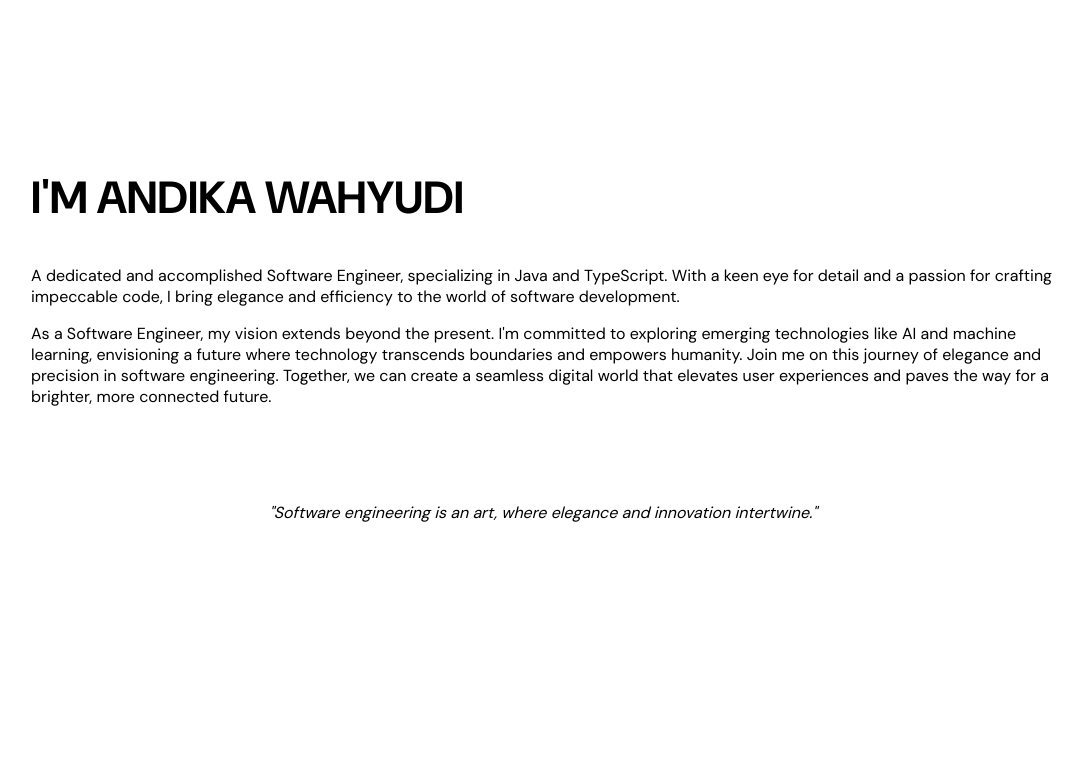
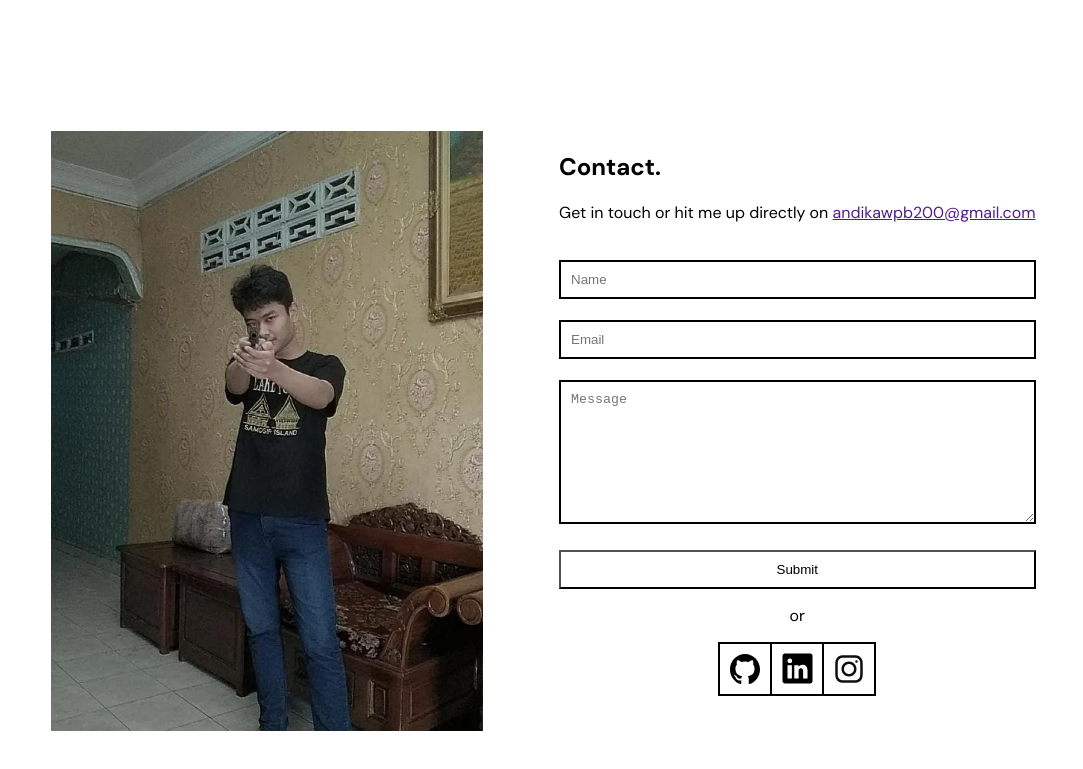
Before and after one commit to gsnipedev/gsnipedev.github.io, a plain HTML site: page index.html in a window 1280 px wide. Shown: the part 803-1572 px from the top of the page, without its empty margins (97-1180 px from the left). Drawn offline with Linux system fonts and the light colour scheme.

Commit message:
add contact

```diff
--- a/index.html
+++ b/index.html
@@ -67,39 +67,103 @@
           </div>
         </section>
 
-        <section class="section">
-          <div class="container">
-            <h1 class="big-title" data-value="I'M ANDIKA WAHYUDI">
-              I'M ANDIKA WAHYUDI
-            </h1>
+        <section class="section" id="contact">
+          <div class="container contact-container">
+            <div>
+              <img src="/assets/image/andika.jpg" id="contact-image" />
+            </div>
 
-            <p>
-              A dedicated and accomplished Software Engineer, specializing in
-              Java and TypeScript. With a keen eye for detail and a passion for
-              crafting impeccable code, I bring elegance and efficiency to the
-              world of software development.
-            </p>
+            <div>
+              <h1>Contact.</h1>
 
-            <p>
-              As a Software Engineer, my vision extends beyond the present. I'm
-              committed to exploring emerging technologies like AI and machine
-              learning, envisioning a future where technology transcends
-              boundaries and empowers humanity. Join me on this journey of
-              elegance and precision in software engineering. Together, we can
-              create a seamless digital world that elevates user experiences and
-              paves the way for a brighter, more connected future.
-            </p>
+              <div>
+                <p>
+                  Get in touch or hit me up directly on
+                  <a href="">andikawpb200@gmail.com</a>
+                </p>
+              </div>
 
-            <br />
-            <br />
-            <br />
+              <form action="">
+                <br />
 
-            <center>
-              <p class="normal-quote">
-                "Software engineering is an art, where elegance and innovation
-                intertwine."
-              </p>
-            </center>
+                <div>
+                  <input
+                    type="text"
+                    name=""
+                    id=""
+                    placeholder="Name"
+                    required
+                  />
+                </div>
+                <br />
+                <div>
+                  <input
+                    type="email"
+                    name=""
+                    id=""
+                    placeholder="Email"
+                    required
+                  />
+                </div>
+                <br />
+
+                <div>
+                  <textarea
+                    name=""
+                    id=""
+                    required
+                    rows="8"
+                    placeholder="Message"
+                  ></textarea>
+                </div>
+
+                <br />
+
+                <button class="contact-submit-button" type="submit">
+                  Submit
+                </button>
+              </form>
+
+              <center>
+                <p>or</p>
+              </center>
+
+              <center>
+                <table class="normal-table">
+                  <tbody>
+                    <tr>
+                      <td>
+                        <button class="social-button">
+                          <img
+                            src="/assets/icon/github.svg"
+                            alt="github icon"
+                            width="30"
+                          />
+                        </button>
+                      </td>
+                      <td>
+                        <button class="social-button">
+                          <img
+                            src="/assets/icon/linkedin.svg"
+                            alt="github icon"
+                            width="45"
+                          />
+                        </button>
+                      </td>
+                      <td>
+                        <button class="social-button">
+                          <img
+                            src="/assets/icon/instagram.svg"
+                            alt="github icon"
+                            width="30"
+                          />
+                        </button>
+                      </td>
+                    </tr>
+                  </tbody>
+                </table>
+              </center>
+            </div>
           </div>
         </section>
       </div>
--- a/styles/autoload.css
+++ b/styles/autoload.css
@@ -1,7 +1,11 @@
 @import "./color-palette.css";
 
 @import "./body.css";
+@import "./image.css";
+@import "./divider.css";
+@import "./input.css";
 @import "./container.css";
+@import "./table.css";
 @import "./quote.css";
 @import "./button.css";
 @import "./navbar.css";
--- a/styles/body.css
+++ b/styles/body.css
@@ -1,12 +1,12 @@
+html{
+    scroll-behavior: smooth;
+}
+
 body{
-    scroll-behavior: smooth;
-
     position: relative;
     margin: 0;
     font-family: dmsans;
     font-size: 16px;
     font-style: normal;
-
     display: grid;
-
 }
--- a/styles/button.css
+++ b/styles/button.css
@@ -15,6 +15,38 @@
     outline: 2px solid black;
 }
 
+.contact-submit-button{
+  width: 100%;
+  box-sizing: border-box;
+  padding: 10px;
+
+  border-radius: 0;
+  background-color: var(--light);
+
+  cursor: pointer;
+
+  background: linear-gradient(to right, var(--dark) 50%, white 50%);
+  background-size: 200% 100%;
+  background-position: right bottom;
+  transition: all .5s ease-out;
+}
+
+.social-button{
+  all: unset;
+  cursor: pointer;
+  width: 100%;
+  height: 100%;
+
+  display: grid;
+  place-items: center;
+  margin: 0;
+}
+
+.contact-submit-button:hover{
+  color: var(--light);
+  background-position: left bottom;
+}
+
 @keyframes popAnimation {
     0% {
       transform: scale(1);
--- a/styles/container.css
+++ b/styles/container.css
@@ -2,6 +2,7 @@
     display: flex;
     flex-direction: column;
     align-items: center;
+    width: 100%;
 }
 
 .big-title{
@@ -14,6 +15,13 @@
     padding-inline: 10px;
 }
 
+.contact-container{
+    display: grid;
+    grid-template-columns: repeat(1, 1fr);
+    grid-template-rows: 1fr 1fr;
+    gap: 0;
+}
+
 .section{
     height: 100vh;
 }
@@ -22,4 +30,18 @@
     .container{
         padding-inline: 0;
     }
+    .contact-container{
+        display: grid;
+        grid-template-columns: repeat(2, 1fr);
+        gap: 1em;
+    }
+
 }
+
+@media screen and (min-width: 1024px) {
+    .contact-container{
+        display: grid;
+        grid-template-columns: repeat(2, 1fr);
+        gap: 2em;
+    }
+}
--- /dev/null
+++ b/styles/divider.css
@@ -0,0 +1,3 @@
+.divider{
+    width: calc(100% - 20px);
+}
--- /dev/null
+++ b/styles/image.css
@@ -0,0 +1,7 @@
+#contact-image{
+    height: 600px;
+}
+
+img{
+    box-sizing: border-box;
+}
--- /dev/null
+++ b/styles/input.css
@@ -0,0 +1,31 @@
+input[type=text]{
+    padding: 10px;
+    box-sizing: border-box;
+    border-radius: 0;
+    outline: none;
+
+    border: 2px solid var(--dark);
+    width: 100%;
+}
+
+input[type=email]{
+    padding: 10px;
+    box-sizing: border-box;
+    border-radius: 0;
+    outline: none;
+
+    border: 2px solid var(--dark);
+    width: 100%;
+}
+
+textarea{
+    padding: 10px;
+    box-sizing: border-box;
+    border-radius: 0;
+    outline: none;
+
+    border: 2px solid var(--dark);
+    width: 100%;
+
+    resize: vertical;
+}
--- a/styles/navbar.css
+++ b/styles/navbar.css
@@ -9,6 +9,9 @@ header{
     display: flex;
     justify-content: space-between;
     align-items: center;
+    background-color: var(--light);
+
+    max-width: 100%;
 }
 
 .burger-button:hover{
@@ -17,7 +20,6 @@ header{
 
 #burger-icon{
     transition: 1s all;
-    fill: blue;
 }
 
 @media screen and (min-width: 768px) {
--- a/styles/sidebar.css
+++ b/styles/sidebar.css
@@ -1,5 +1,3 @@
-
-
 .sidebar-container{
     transition: width 0.3s ease, display 0s linear 0.3s;
     position: fixed;
@@ -7,7 +5,6 @@
     height: 100%;
     width: 0;
     max-width: 100vw;
-    margin-left: 20px;
     overflow: hidden;
     background-color: var(--light);
 
--- /dev/null
+++ b/styles/table.css
@@ -0,0 +1,12 @@
+td{
+    border: 2px solid black;
+    border-collapse: collapse;
+    width: 50px;
+    height: 50px;
+    text-align: center;
+    padding: 0;
+}
+
+.normal-table{
+    border-collapse: collapse;
+}
```
Also changed, not shown: assets/icon/github.svg (added), assets/icon/instagram.svg (added), assets/icon/linkedin.svg (added), assets/image/andika.jpg (added).
